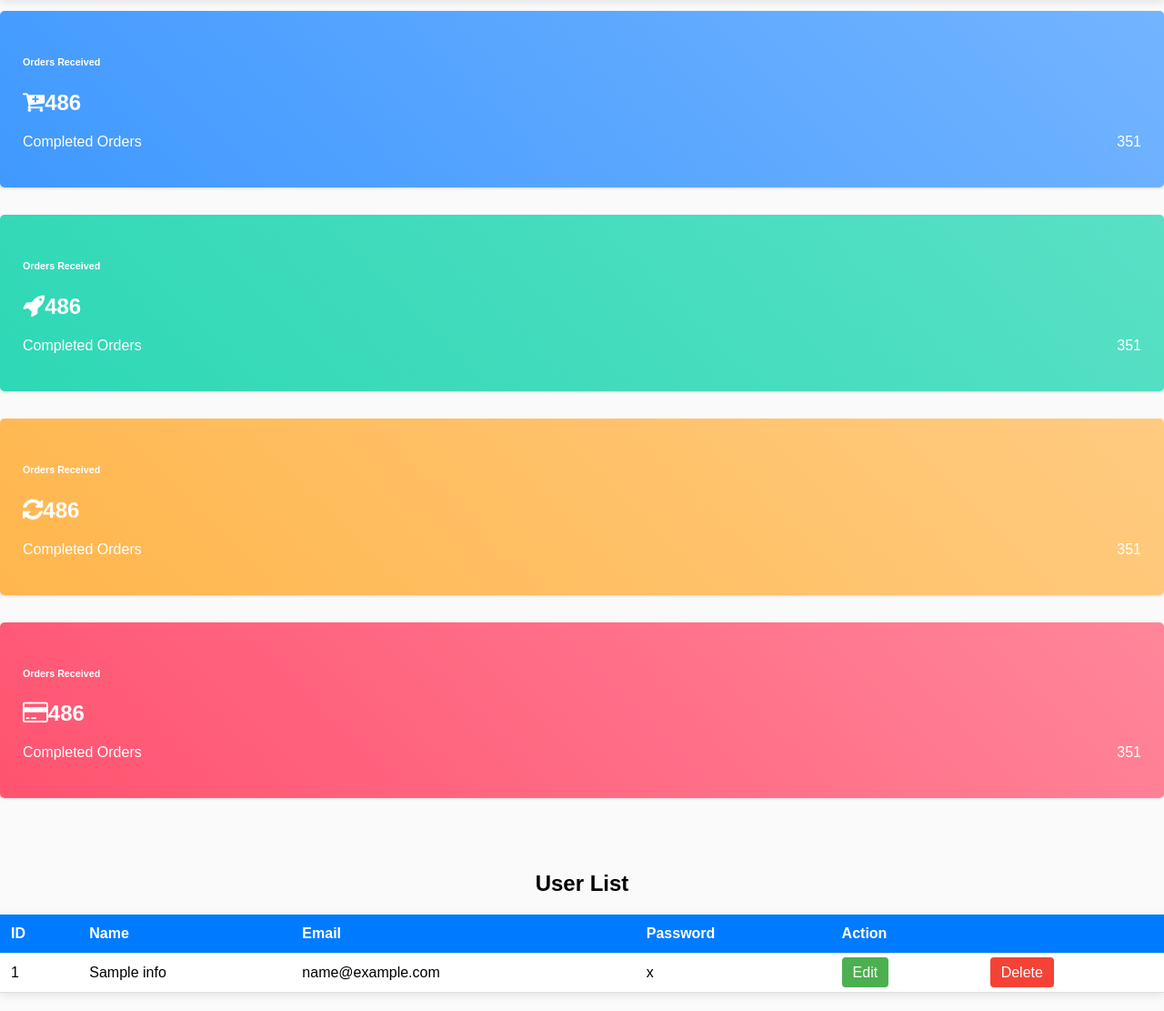
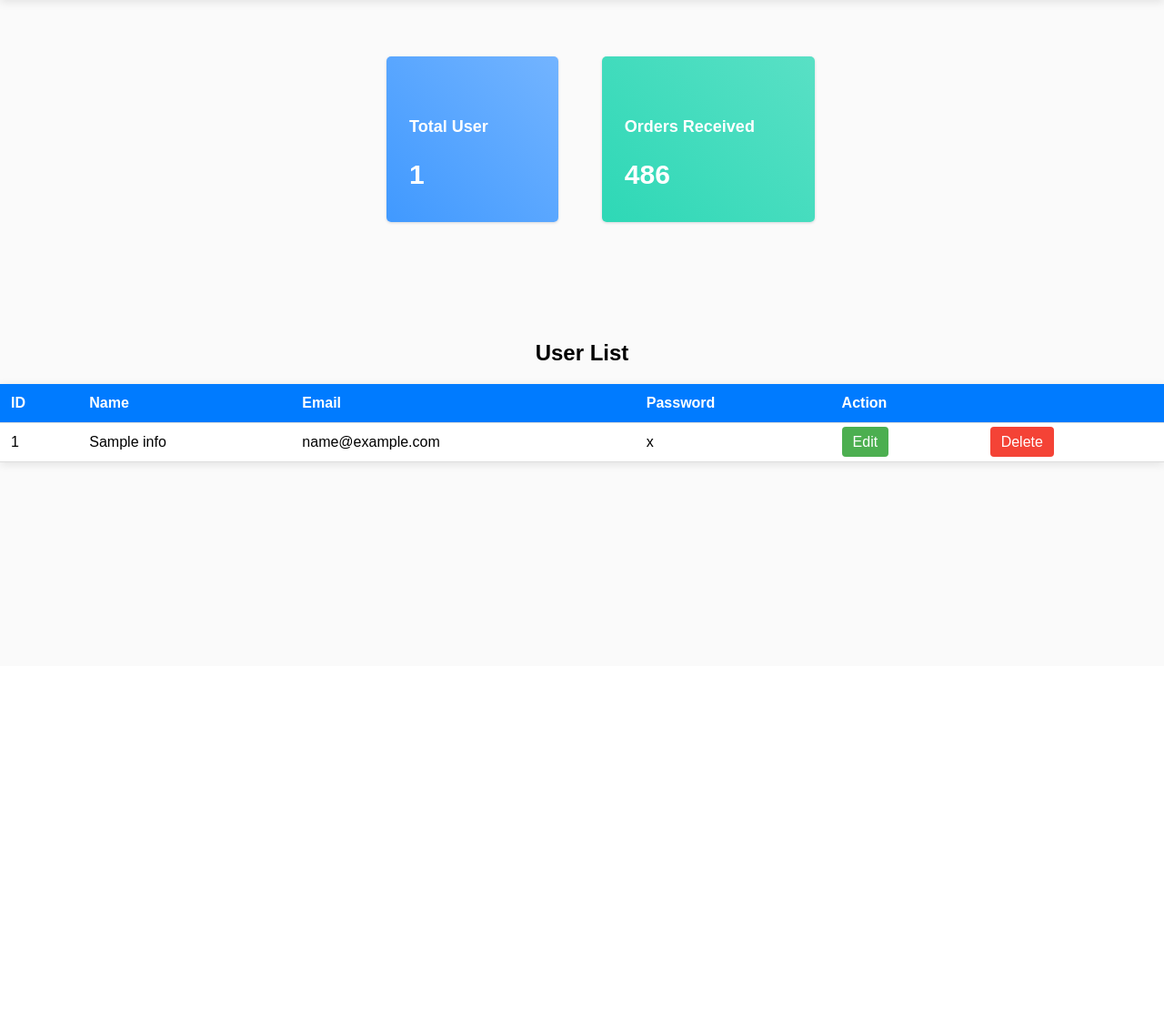
Before and after one commit to KetulParmar/Internship, a Django app: page / in a window 1280 px wide. Shown: the part 68-1179 px from the top of the page at 91% size. After the commit the page ends 581 px from the top, so only its background shows below. Run offline with Django 5.2, Linux system fonts and the light colour scheme; a user stored in the database is signed in; tables that the repository leaves empty hold one stand-in row (values such as "Sample post"); some libraries are stand-ins or nearby versions.

Commit message:
11/1 2nd

```diff
--- a/Proj_internship/Template/home.html
+++ b/Proj_internship/Template/home.html
@@ -131,39 +131,42 @@
                 font-size: 14px; /* Smaller button size on small screens */
             }
         }
-        body{
-            margin-top:20px;
-            background:#FAFAFA;
+
+        /* Order Card Styles */
+        body {
+            margin-top: 20px;
+            background: #FAFAFA;
         }
+
         .order-card {
             color: #fff;
         }
 
         .bg-c-blue {
-            background: linear-gradient(45deg,#4099ff,#73b4ff);
+            background: linear-gradient(45deg, #4099ff, #73b4ff);
         }
 
         .bg-c-green {
-            background: linear-gradient(45deg,#2ed8b6,#59e0c5);
+            background: linear-gradient(45deg, #2ed8b6, #59e0c5);
         }
 
         .bg-c-yellow {
-            background: linear-gradient(45deg,#FFB64D,#ffcb80);
+            background: linear-gradient(45deg, #FFB64D, #ffcb80);
         }
 
         .bg-c-pink {
-            background: linear-gradient(45deg,#FF5370,#ff869a);
+            background: linear-gradient(45deg, #FF5370, #ff869a);
         }
-
 
         .card {
             border-radius: 5px;
-            -webkit-box-shadow: 0 1px 2.94px 0.06px rgba(4,26,55,0.16);
-            box-shadow: 0 1px 2.94px 0.06px rgba(4,26,55,0.16);
+            box-shadow: 0 1px 2.94px 0.06px rgba(4, 26, 55, 0.16);
             border: none;
             margin-bottom: 30px;
-            -webkit-transition: all 0.3s ease-in-out;
             transition: all 0.3s ease-in-out;
+            max-width: 300px; /* Ensure cards don't stretch too wide */
+            width: 80%; /* Ensure responsiveness */
+            margin: 50px; /* Add spacing between cards */
         }
 
         .card .card-block {
@@ -180,7 +183,54 @@
 
         .f-right {
             float: right;
+        }
 
+        /* Flexbox Layout for the Cards (for larger screens) */
+        .row {
+            display: flex;
+            flex-wrap: wrap;
+            justify-content: center; /* Center the cards */
+        }
+
+        .card h6 {
+            margin-bottom: 20px;
+            font-size: 18px;
+        }
+
+        .card h2 {
+            font-size: 30px;
+            margin-bottom: 10px;
+        }
+
+        .card p {
+            font-size: 16px;
+            color: #fff;
+        }
+
+        /* Card Icon Size */
+        .order-card i {
+            font-size: 26px;
+        }
+
+        /* Responsiveness for Smaller Screens */
+        @media (max-width: 768px) {
+            .card {
+                max-width: 100%; /* Allow cards to take full width on smaller screens */
+                margin-bottom: 15px; /* Space between cards */
+            }
+
+            .card h2 {
+                font-size: 24px; /* Adjust font size for smaller screens */
+            }
+
+            .card p {
+                font-size: 14px;
+            }
+
+            .order-card i {
+                font-size: 22px;
+            }
+        }
     </style>
 </head>
 <body>
@@ -193,15 +243,17 @@
             <a href="register">Register</a>
         </div>
     </nav>
+
     <link href="https://maxcdn.bootstrapcdn.com/font-awesome/4.3.0/css/font-awesome.min.css" rel="stylesheet">
+
     <div class="container">
         <div class="row">
             <div class="col-md-4 col-xl-3">
                 <div class="card bg-c-blue order-card">
                     <div class="card-block">
-                        <h6 class="m-b-20">Orders Received</h6>
-                        <h2 class="text-right"><i class="fa fa-cart-plus f-left"></i><span>486</span></h2>
-                        <p class="m-b-0">Completed Orders<span class="f-right">351</span></p>
+                        <h6 class="m-b-20">Total User</h6>
+                        <h2 class="text-right"><i></i><span>{{Total}}</span></h2>
+
                     </div>
                 </div>
             </div>
@@ -210,31 +262,12 @@
                 <div class="card bg-c-green order-card">
                     <div class="card-block">
                         <h6 class="m-b-20">Orders Received</h6>
-                        <h2 class="text-right"><i class="fa fa-rocket f-left"></i><span>486</span></h2>
-                        <p class="m-b-0">Completed Orders<span class="f-right">351</span></p>
+                        <h2 class="text-right"><i></i><span>486</span></h2>
+
                     </div>
                 </div>
             </div>
 
-            <div class="col-md-4 col-xl-3">
-                <div class="card bg-c-yellow order-card">
-                    <div class="card-block">
-                        <h6 class="m-b-20">Orders Received</h6>
-                        <h2 class="text-right"><i class="fa fa-refresh f-left"></i><span>486</span></h2>
-                        <p class="m-b-0">Completed Orders<span class="f-right">351</span></p>
-                    </div>
-                </div>
-            </div>
-
-            <div class="col-md-4 col-xl-3">
-                <div class="card bg-c-pink order-card">
-                    <div class="card-block">
-                        <h6 class="m-b-20">Orders Received</h6>
-                        <h2 class="text-right"><i class="fa fa-credit-card f-left"></i><span>486</span></h2>
-                        <p class="m-b-0">Completed Orders<span class="f-right">351</span></p>
-                    </div>
-                </div>
-            </div>
         </div>
     </div>
 
--- a/Proj_internship/app1/views.py
+++ b/Proj_internship/app1/views.py
@@ -16,7 +16,9 @@ from django.conf import settings
 @login_required
 def home(request):
     data = Info.objects.all()
-    return render(request, 'home.html', {'data': data})
+    total = data.count()
+    print(total)
+    return render(request, 'home.html', {'data': data , 'Total': total},)
 
 
 @csrf_protect
@@ -170,11 +172,13 @@ def edit(request, id):
         Name = request.POST['name']
         Email = request.POST['email']
         Password = request.POST['password']
-
+        Hash = make_password(Password)
         data.Name = Name
         data.Email = Email
-        data.Password = Password
+        data.Password = Hash
         data.save()
+        data2 = User(password=Hash)
+        data2.save()
         return redirect(home)
     else:
         return render(request, 'Edit.html', context={'data': data})
@@ -183,8 +187,8 @@ def edit(request, id):
 def delete(request, id):
     data = Info.objects.get(id=id)
     data.delete()
-    """u = User.objects.get(Email=Email)
-    u.delete()"""
+    u = User.objects.get(username=data.Email)
+    u.delete()
     return redirect(home)
 
 
```
